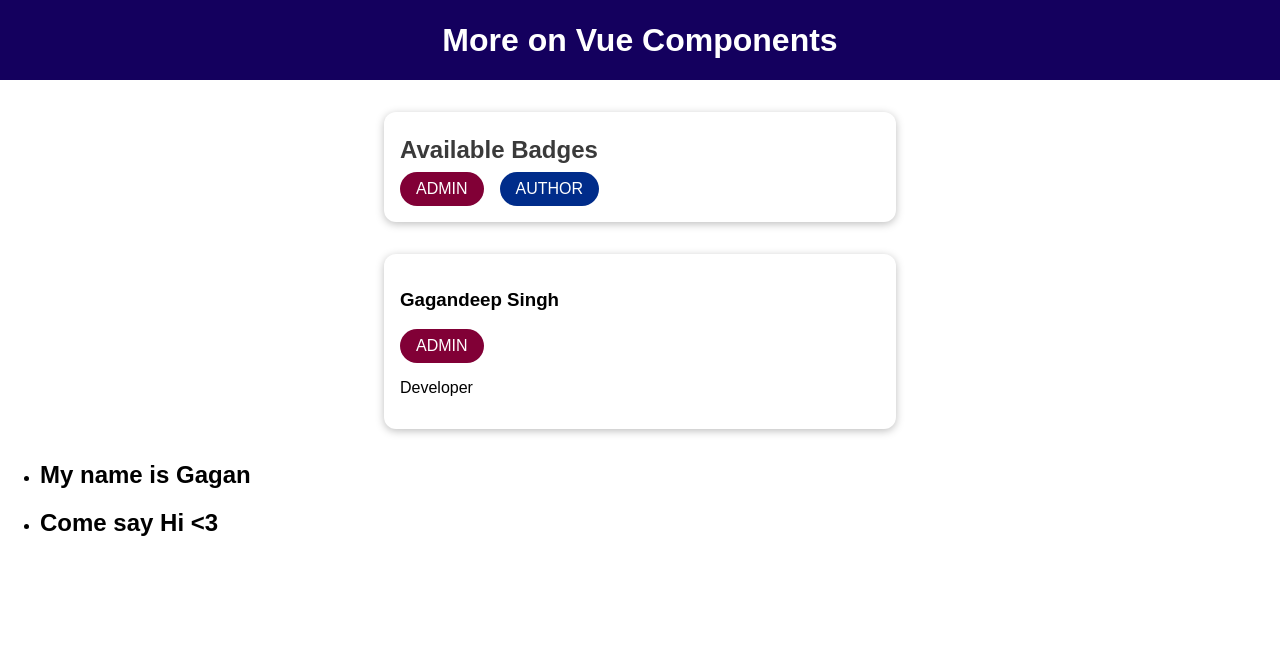
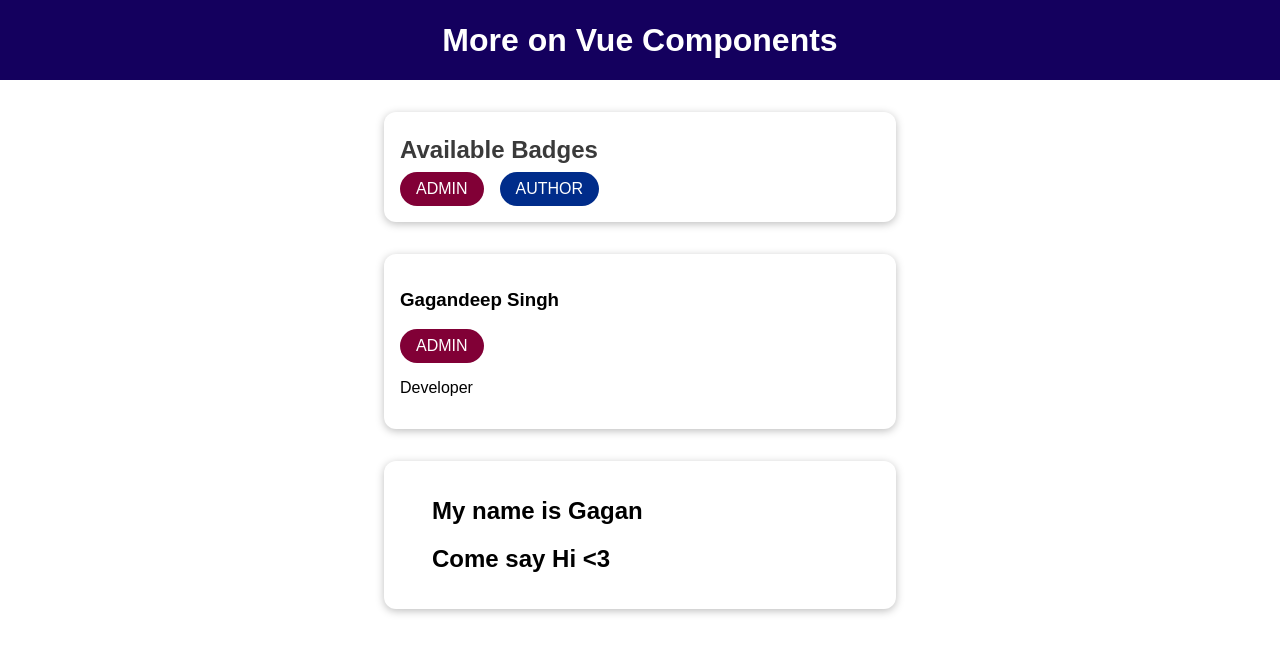
Before and after one commit to Gagandeep39/vue-components-3, a Vue app: page / in a window 1280 px wide. Shown: the top 654 px of the page. Built offline with nearby package versions, Linux system fonts and the light colour scheme.

Commit message:
Updated UI

```diff
--- a/src/components/CourseGoals.vue
+++ b/src/components/CourseGoals.vue
@@ -17,4 +17,16 @@
 };
 </script>
 
-<style></style>
+<style scoped>
+ul {
+  margin: 2rem auto;
+  max-width: 30rem;
+  border-radius: 12px;
+  box-shadow: 0 2px 8px rgba(0, 0, 0, 0.26);
+  padding: 1rem;
+  list-style: none;
+}
+li {
+  padding-left: 2rem;
+}
+</style>
```
